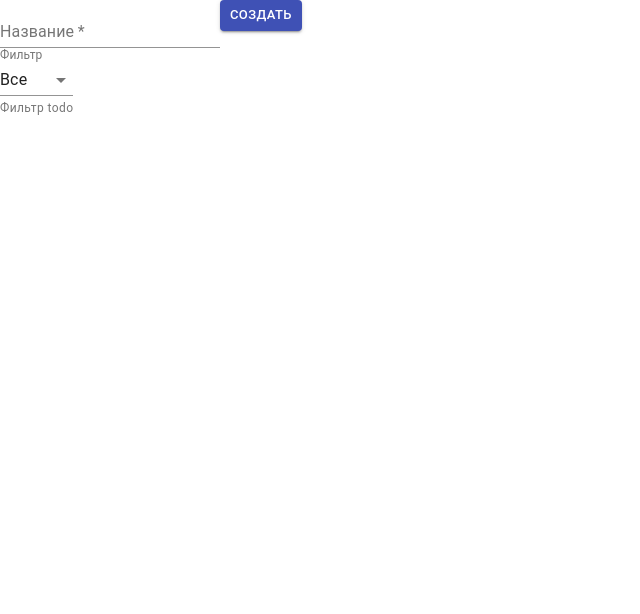
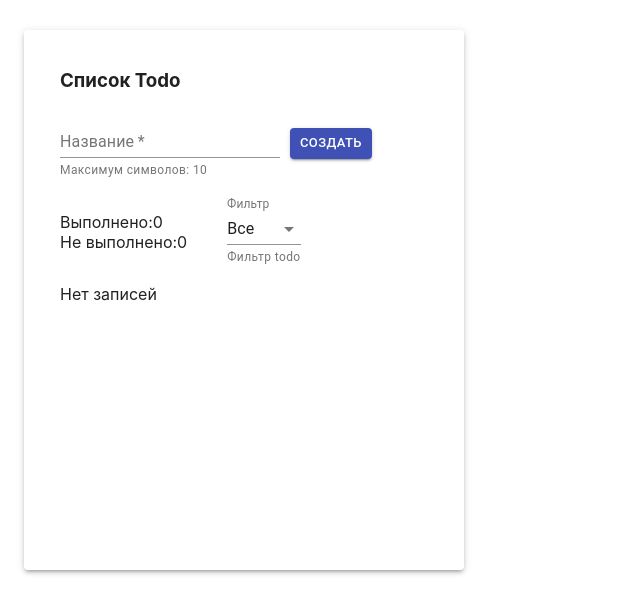
Before and after one commit to Beduin94/react-redux-test, a React (Create React App) app: page / in a window 1280 px wide. Shown: the top 614 px of the page, without its empty margins (0-640 px from the left). Built offline with nearby package versions, Linux system fonts and the light colour scheme.

Commit message:
счетчик, верстка

```diff
--- a/src/App.css
+++ b/src/App.css
@@ -1,10 +1,20 @@
-.App-header {
-  background-color: #282c34;
-  min-height: 100vh;
-  display: flex;
-  flex-direction: column;
-  align-items: center;
-  justify-content: center;
-  font-size: calc(10px + 2vmin);
-  color: white;
+.submit-form .submit-button{
+    margin-top: 18px;
+    margin-left: 10px;
 }
+
+.counter{
+    padding-top: 15px;
+    margin-right: 40px;
+}
+
+.todos-list{
+    max-width: 400px;
+}
+
+.app-container{
+    min-height: 500px;
+    max-width: 400px;
+    padding: 20px;
+    margin-top: 30px;
+}
--- a/src/App.js
+++ b/src/App.js
@@ -3,13 +3,35 @@ import './App.css';
 import CreateTodo from "./components/CreateTodo";
 import TodosList from "./components/TodosList";
 import Filter from "./components/Filter";
+import Counter from "./components/Counter";
+import Container from "@material-ui/core/Container";
+import Box from "@material-ui/core/Box";
+import Paper from "@material-ui/core/Paper";
 
 function App() {
   return (
-    <div className="app-container">
-      <CreateTodo/>
-      <Filter/>
-      <TodosList/>
+    <div>
+        <Container fixed>
+            <Paper elevation={3} className="app-container">
+                <Box m={2}>
+                    <h3>Список Todo</h3>
+                </Box>
+                <Box m={2}>
+                    <CreateTodo/>
+                </Box>
+                <Box m={2} display="flex">
+                    <Box>
+                        <Counter/>
+                    </Box>
+                    <Box>
+                        <Filter/>
+                    </Box>
+                </Box>
+                <Box m={2}>
+                    <TodosList/>
+                </Box>
+            </Paper>
+        </Container>
     </div>
   );
 }
--- /dev/null
+++ b/src/components/Counter.js
@@ -0,0 +1,20 @@
+import * as React from "react";
+import connect from "react-redux/lib/connect/connect";
+
+const Counter = ({todos}) => {
+
+    return (
+        <div className={'counter'}>
+            Выполнено:{todos.filter(todo => todo.checked === true).length}<br/>
+            Не выполнено:{todos.filter(todo => todo.checked === false).length}
+        </div>
+    );
+}
+
+const mapStateToProps = state => {
+    return {
+        todos: state.todos.todos
+    }
+}
+
+export default connect(mapStateToProps, null)(Counter)
--- a/src/components/CreateTodo.js
+++ b/src/components/CreateTodo.js
@@ -23,7 +23,7 @@ class CreateTodo extends React.Component {
         }
 
         this.props.createTodo(newTodo)
-        //this.setState({ title: '' })
+        this.setState({ title: '' })
     }
 
     changeInputHandler = event => {
@@ -35,8 +35,11 @@ class CreateTodo extends React.Component {
 
     render() {
         return (
-            <form onSubmit={this.submitHandler}>
-                <TextField required value={this.state.todo} name="title" label="Название" inputProps={{maxLength: 10}} onChange={ this.changeInputHandler}/>
+            <form onSubmit={this.submitHandler} className={'submit-form'}>
+                <TextField required value={this.state.title}
+                           name="title" helperText="Максимум символов: 10"
+                           label="Название" inputProps={{maxLength: 10}}
+                           onChange={ this.changeInputHandler}/>
                 <Button size="small" className={'submit-button'}
                         variant="contained" color="primary" type="submit"> Создать
                 </Button>
--- a/src/components/TodosList.js
+++ b/src/components/TodosList.js
@@ -8,8 +8,9 @@ const TodosList = ({todos, filter, checkedTodo}) => {
         todo.checked = !todo.checked;
         checkedTodo(todo);
     }
+    if(todos && todos.length)
         return (
-        <List>
+            <List className={'todos-list'}>
                 {todos.filter(todo => {
                     console.log(filter);
                     if(filter ==='all')
@@ -38,6 +39,12 @@ const TodosList = ({todos, filter, checkedTodo}) => {
                 })}
             </List>
         );
+    else
+        return (
+            <div>
+                Нет записей
+            </div>
+        );
 }
 
 const mapDispatchToProps = {
```
Also changed, not shown: 1 other file (tests, documents, lock files or other folders). Lines whose indentation alone changed are shown as unchanged.
